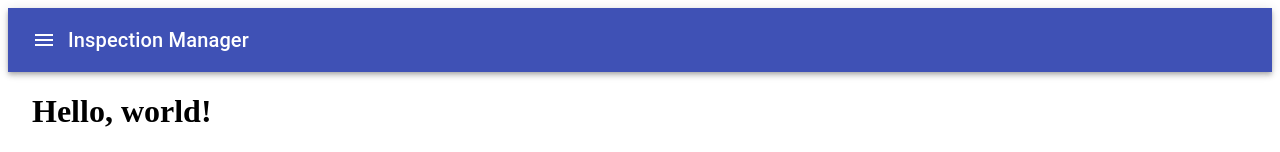
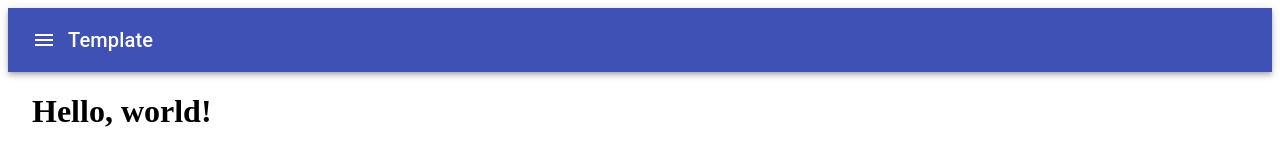
Before and after one commit to yasuaki-344/react-dotnet-template, a React (Create React App) app in the folder src/Web/ClientApp/: page / in a window 1280 px wide. Shown: the top 152 px of the page. Built offline with nearby package versions, Linux system fonts and the light colour scheme.

Commit message:
Modify title

```diff
--- a/src/Web/ClientApp/src/components/NavMenu.tsx
+++ b/src/Web/ClientApp/src/components/NavMenu.tsx
@@ -37,7 +37,7 @@ export const NavMenu: FC = (): JSX.Element => {
           </IconButton>
           <Typography variant='h6' noWrap color='inherit'>
             <Link className={classes.textWhite} to='/' color='primary'>
-              Inspection Manager
+              Template
             </Link>
           </Typography>
           <SwipeableDrawer
```
